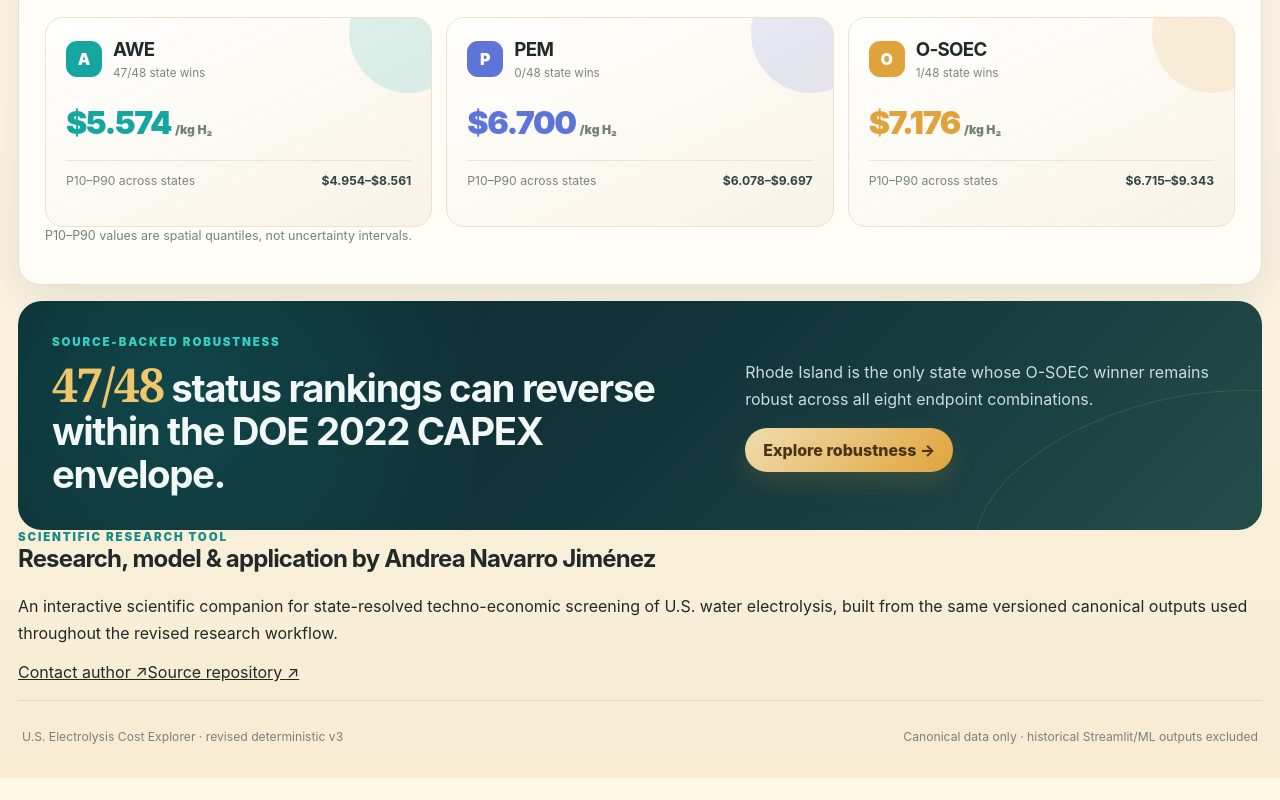
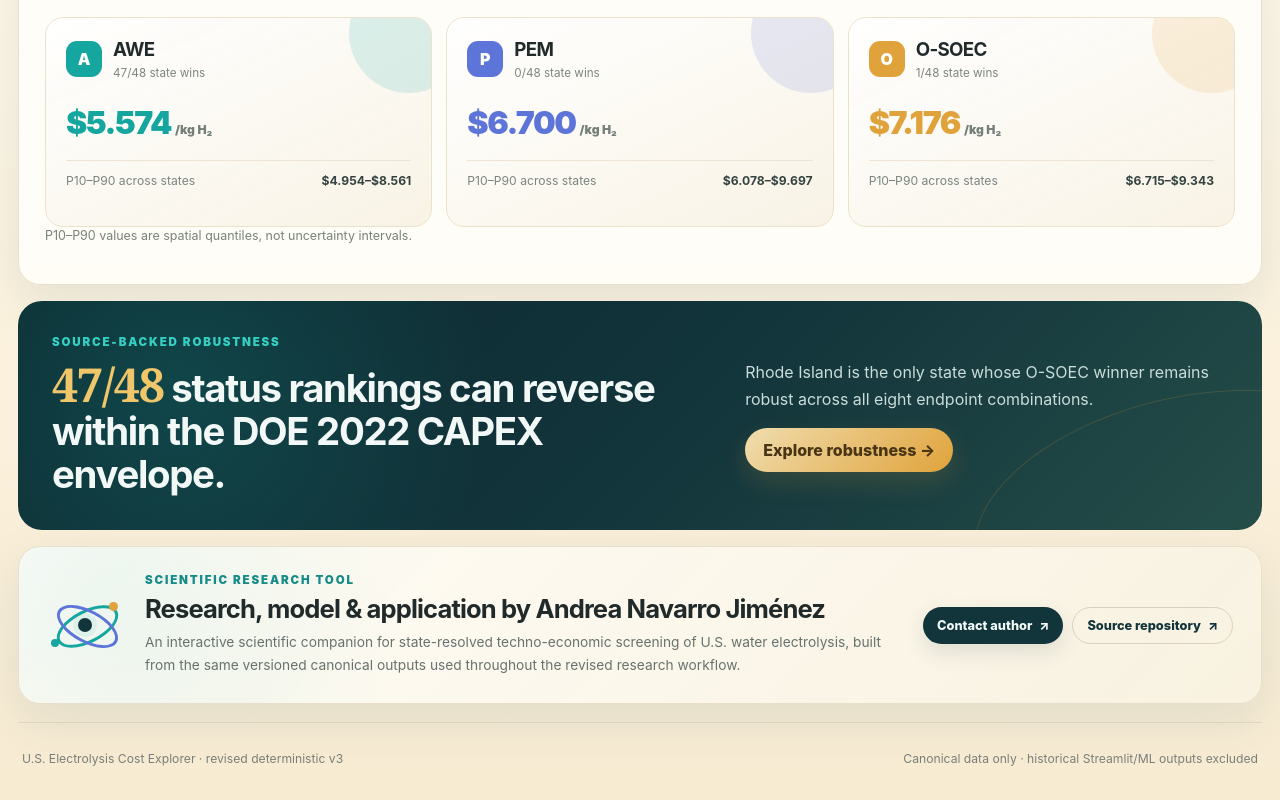
Before and after one commit to AndreNavaJime/GreenHydrogen, a Next.js app: page / in a window 1280 px wide. Shown: the part 1590-2390 px from the top of the page. Before the commit the page ends 2368 px from the top, so only its background shows below. Built offline with nearby package versions, Linux system fonts and the light colour scheme.

Commit message:
Style professional scientific credits block

```diff
--- a/app/globals.css
+++ b/app/globals.css
@@ -1801,3 +1801,172 @@ code {
     top: 8px;
   }
 }
+
+
+/* --- Scientific tool credits --- */
+.creator-credits {
+  display: grid;
+  grid-template-columns: auto minmax(0, 1fr) auto;
+  gap: 22px;
+  align-items: center;
+  margin: 16px 0 0;
+  padding: 26px 28px;
+  border-radius: 22px;
+  background:
+    radial-gradient(circle at 8% 40%, rgba(22,166,160,.08), transparent 18rem),
+    linear-gradient(135deg, rgba(255,253,248,.98), rgba(248,241,224,.96));
+  border: 1px solid var(--line);
+  box-shadow: var(--shadow);
+}
+
+.creator-mark {
+  position: relative;
+  width: 76px;
+  height: 62px;
+  flex: 0 0 76px;
+}
+
+.creator-mark:before,
+.creator-mark:after,
+.creator-mark span,
+.creator-mark i,
+.creator-mark b {
+  content: "";
+  position: absolute;
+  border-radius: 50%;
+}
+
+.creator-mark:before,
+.creator-mark:after {
+  left: 7px;
+  top: 16px;
+  width: 61px;
+  height: 27px;
+  border: 3px solid var(--teal);
+}
+
+.creator-mark:before { transform: rotate(-27deg); }
+.creator-mark:after {
+  transform: rotate(28deg);
+  border-color: var(--cobalt);
+}
+
+.creator-mark span {
+  width: 14px;
+  height: 14px;
+  left: 31px;
+  top: 24px;
+  background: var(--petrol);
+  box-shadow: 0 0 0 5px rgba(22,166,160,.08);
+}
+
+.creator-mark i {
+  width: 9px;
+  height: 9px;
+  right: 5px;
+  top: 8px;
+  background: var(--amber);
+}
+
+.creator-mark b {
+  width: 8px;
+  height: 8px;
+  left: 4px;
+  bottom: 9px;
+  background: var(--teal);
+}
+
+.creator-copy h2 {
+  margin: 6px 0 7px;
+  font-size: clamp(1.2rem, 2vw, 1.8rem);
+}
+
+.creator-copy p {
+  max-width: 780px;
+  margin-bottom: 0;
+  color: #68736f;
+  font-size: .86rem;
+}
+
+.creator-actions {
+  display: flex;
+  gap: 9px;
+  flex-wrap: wrap;
+  justify-content: flex-end;
+}
+
+.creator-contact,
+.creator-source {
+  display: inline-flex;
+  align-items: center;
+  gap: 7px;
+  padding: 10px 14px;
+  border-radius: 999px;
+  text-decoration: none;
+  font-size: .8rem;
+  font-weight: 850;
+  transition: transform .18s ease, box-shadow .18s ease, border-color .18s ease;
+}
+
+.creator-contact {
+  color: #f3fbf8;
+  background: var(--petrol);
+  box-shadow: 0 8px 22px rgba(18,52,59,.12);
+}
+
+.creator-source {
+  color: var(--petrol);
+  background: transparent;
+  border: 1px solid #d9d0bd;
+}
+
+.creator-contact:hover,
+.creator-source:hover {
+  transform: translateY(-2px);
+}
+
+@media (max-width: 860px) {
+  .creator-credits {
+    grid-template-columns: auto 1fr;
+    padding: 22px;
+  }
+
+  .creator-actions {
+    grid-column: 1 / -1;
+    justify-content: flex-start;
+  }
+}
+
+@media (max-width: 560px) {
+  .creator-credits {
+    grid-template-columns: 1fr;
+    text-align: left;
+  }
+
+  .creator-mark {
+    width: 62px;
+    height: 52px;
+  }
+
+  .creator-mark:before,
+  .creator-mark:after {
+    width: 50px;
+    height: 23px;
+    top: 13px;
+  }
+
+  .creator-mark span {
+    left: 25px;
+    top: 20px;
+  }
+
+  .creator-actions {
+    grid-column: auto;
+    display: grid;
+  }
+
+  .creator-contact,
+  .creator-source {
+    justify-content: center;
+  }
+}
```
